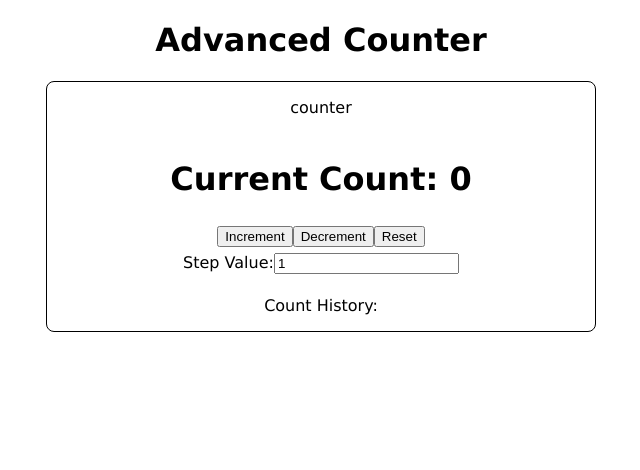
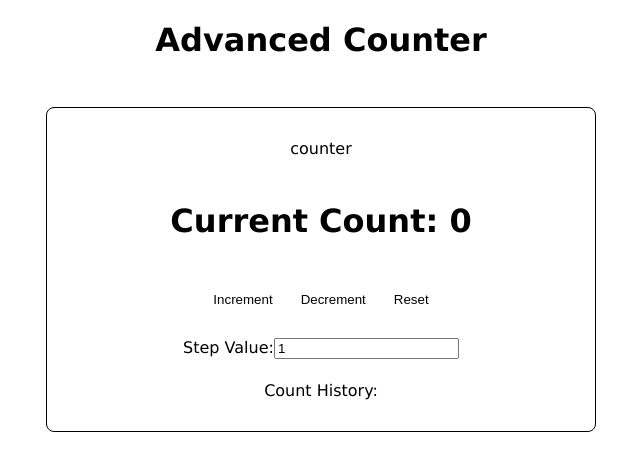
Before and after one commit to vbolden/Advanced_counter, a React (Vite) app: page / in a window 1280 px wide. Shown: the top 470 px of the page, without its empty margins (319-959 px from the left). Built offline with nearby package versions, Linux system fonts and the light colour scheme.

Commit message:
styled counter elements

```diff
--- a/src/App.css
+++ b/src/App.css
@@ -22,4 +22,24 @@ body {
     align-items: center;
     border: 1px solid black;
     border-radius: 8px;
+    padding: 15px 5px;
+    margin-top: 3rem;
 }
+
+.button-container {
+    display: flex;
+    gap: 8px;
+}
+
+button {
+    margin: 15px 0;
+    padding: 10px;
+    border: none;
+    background-color: transparent;
+}
+
+.reset {
+    background-color: red;
+    color: white;
+    border-radius: 6px;
+}
```
